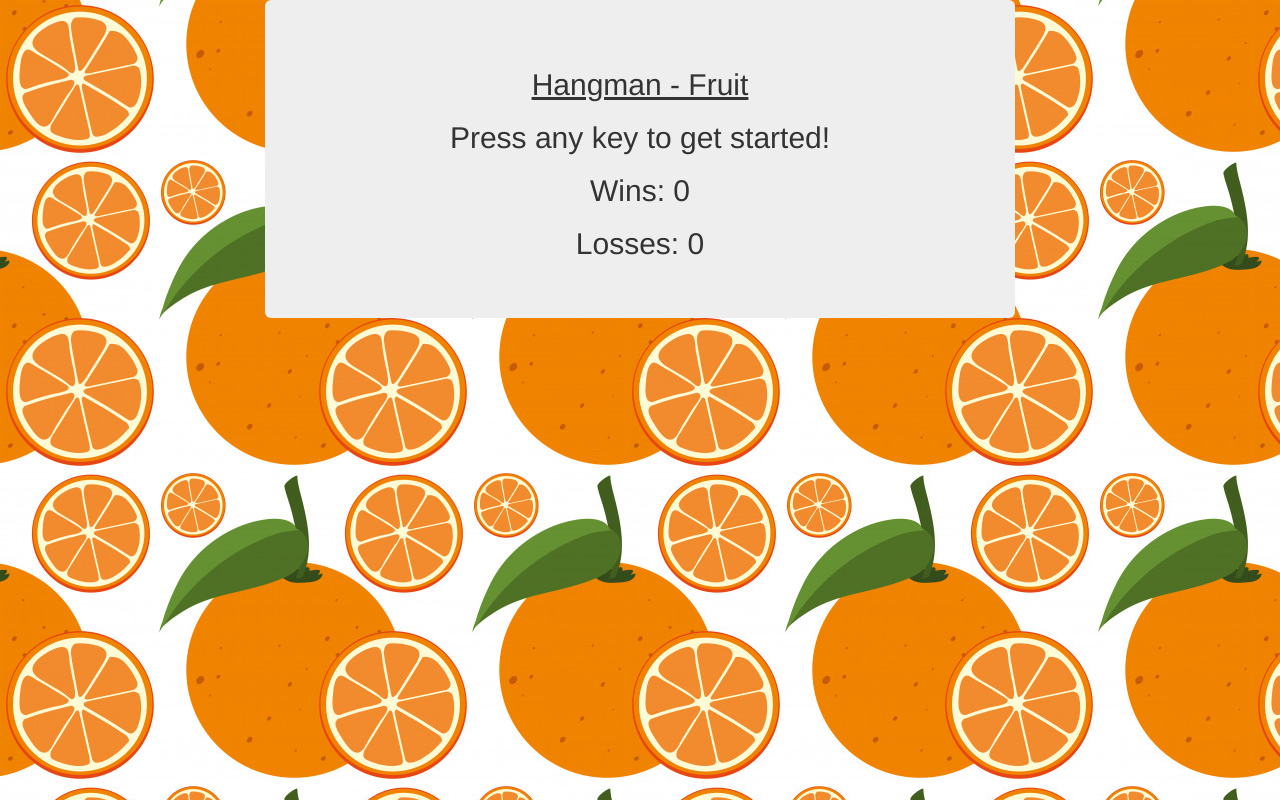
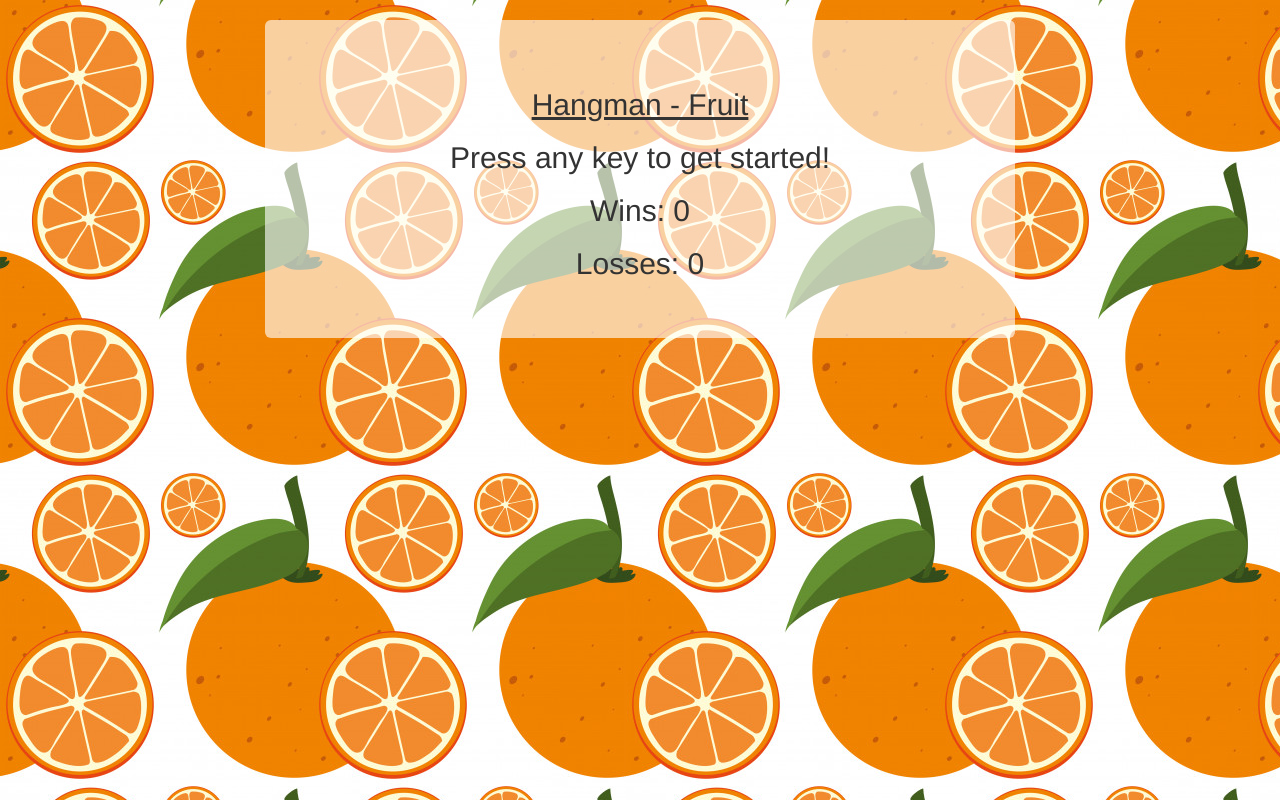
Before and after one commit to mikeytdan/Word-Guess-Game, a plain HTML site: page index.html in a window 1280 px wide. Drawn offline with nearby package versions, Linux system fonts and the light colour scheme.

Commit message:
Added some more styling

```diff
--- a/index.html
+++ b/index.html
@@ -14,7 +14,7 @@
         <div class="container">
             <div class="row">
                 <div class="col-md-offset-2 col-md-8 text-center">
-                    <div class="jumbotron">
+                    <div class="jumbotron" style="margin-top: 20px; background-color: rgba(255, 255, 255, 0.625)">
                         <h2>
                             <u>Hangman - Fruit</u>
                         </h2>
```
